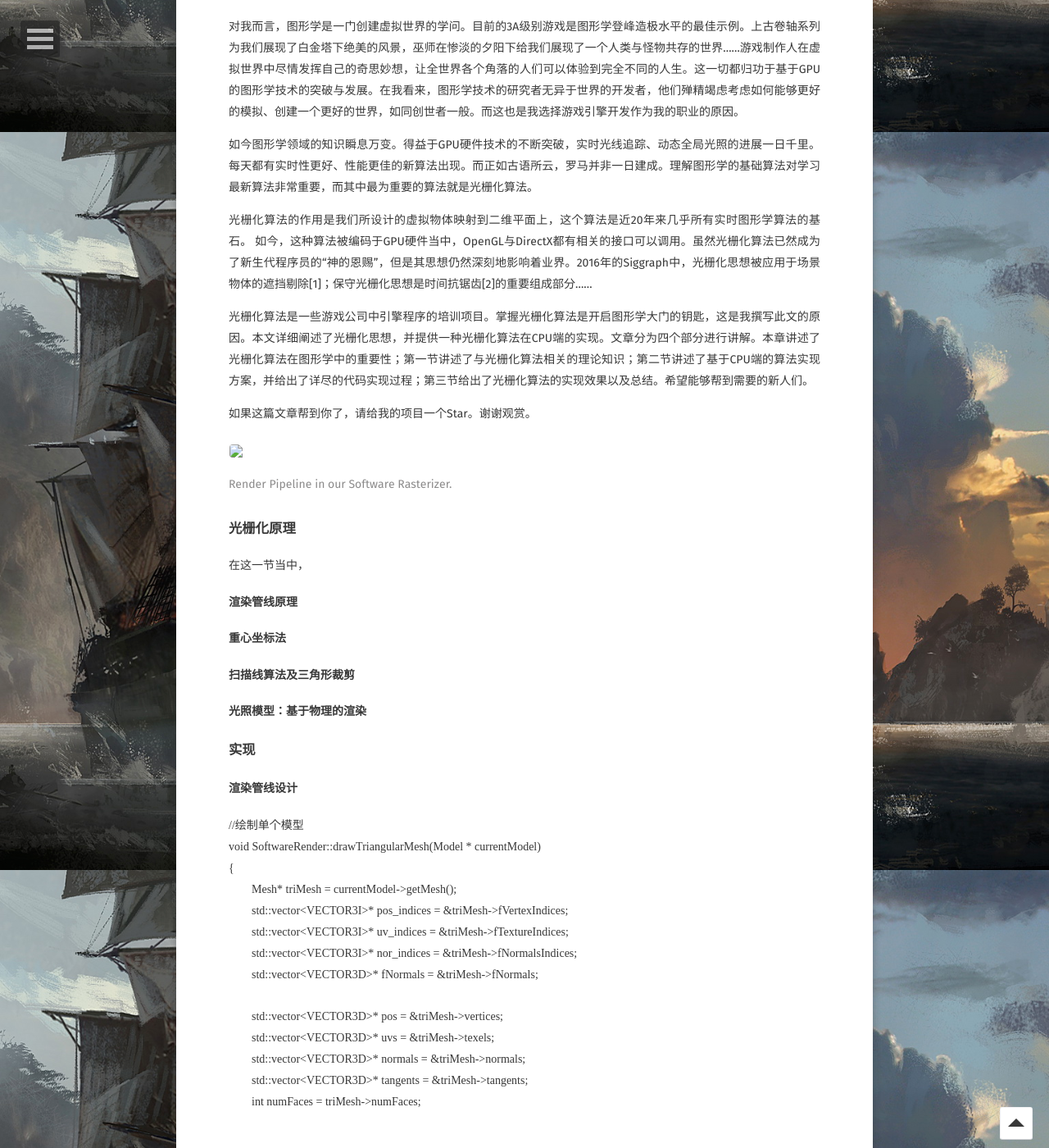
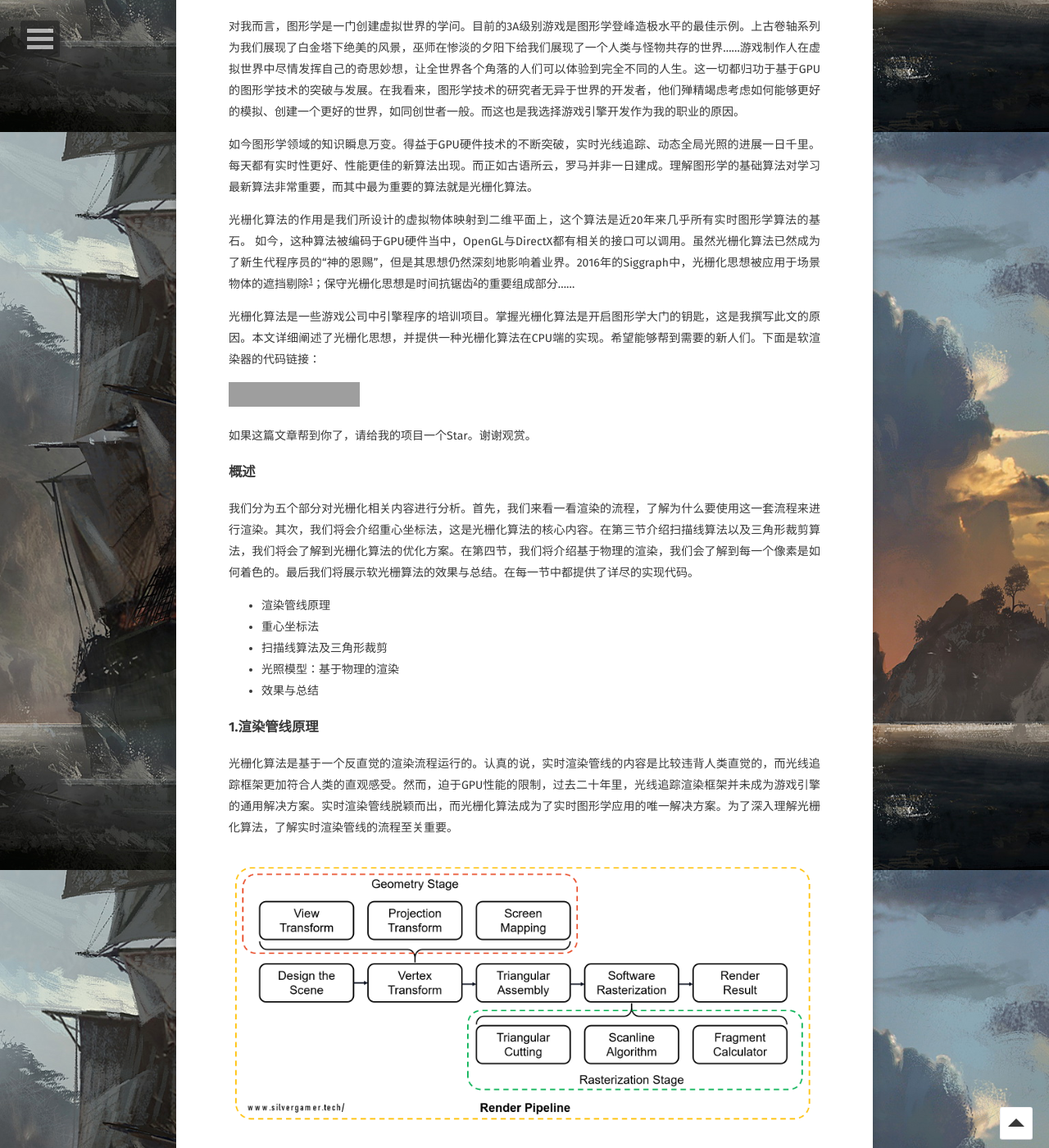
Before and after one commit to OneSilverBullet/silvergamer.github.io, a Jekyll site: the page built from _posts/2021-10-07-SoftwareRasterizer.md, in a window 1280 px wide and 1400 px high, scrolled down 739 px. Shown: the whole window at 82% size. Built offline with Jekyll 4.4.1, drawn with Linux system fonts in a browser that asks for light colours; some web fonts are replaced; comment, search, counter and statistics services are not loaded; some of the changed text lies outside the part shown; grey boxes are pictures that could not be loaded.

Commit message:
Update Software Rasterizer

````diff
--- a/_posts/2021-10-07-SoftwareRasterizer.md
+++ b/_posts/2021-10-07-SoftwareRasterizer.md
@@ -18,269 +18,76 @@
 
 如今图形学领域的知识瞬息万变。得益于GPU硬件技术的不断突破，实时光线追踪、动态全局光照的进展一日千里。每天都有实时性更好、性能更佳的新算法出现。而正如古语所云，罗马并非一日建成。理解图形学的基础算法对学习最新算法非常重要，而其中最为重要的算法就是光栅化算法。
 
-光栅化算法的作用是我们所设计的虚拟物体映射到二维平面上，这个算法是近20年来几乎所有实时图形学算法的基石。 如今，这种算法被编码于GPU硬件当中，OpenGL与DirectX都有相关的接口可以调用。虽然光栅化算法已然成为了新生代程序员的“神的恩赐”，但是其思想仍然深刻地影响着业界。2016年的Siggraph中，光栅化思想被应用于场景物体的遮挡剔除[1]；保守光栅化思想是时间抗锯齿[2]的重要组成部分……
+光栅化算法的作用是我们所设计的虚拟物体映射到二维平面上，这个算法是近20年来几乎所有实时图形学算法的基石。 如今，这种算法被编码于GPU硬件当中，OpenGL与DirectX都有相关的接口可以调用。虽然光栅化算法已然成为了新生代程序员的“神的恩赐”，但是其思想仍然深刻地影响着业界。2016年的Siggraph中，光栅化思想被应用于场景物体的遮挡剔除[^1]；保守光栅化思想是时间抗锯齿[^2]的重要组成部分……
 
-光栅化算法是一些游戏公司中引擎程序的培训项目。掌握光栅化算法是开启图形学大门的钥匙，这是我撰写此文的原因。本文详细阐述了光栅化思想，并提供一种光栅化算法在CPU端的实现。文章分为四个部分进行讲解。本章讲述了光栅化算法在图形学中的重要性；第一节讲述了与光栅化算法相关的理论知识；第二节讲述了基于CPU端的算法实现方案，并给出了详尽的代码实现过程；第三节给出了光栅化算法的实现效果以及总结。希望能够帮到需要的新人们。
+[^1]: <https://dl.acm.org/doi/abs/10.5555/2977336.2977340>
+[^2]: <http://alextardif.com/TAA.html>
+
+光栅化算法是一些游戏公司中引擎程序的培训项目。掌握光栅化算法是开启图形学大门的钥匙，这是我撰写此文的原因。本文详细阐述了光栅化思想，并提供一种光栅化算法在CPU端的实现。希望能够帮到需要的新人们。下面是软渲染器的代码链接：
+
+<iframe src="https://github.com/OneSilverBullet/SilverGL-Soft_Render_Pipline" frameborder="0" scrolling="0" width="160px" height="30px"></iframe>
 
 如果这篇文章帮到你了，请给我的项目一个Star。谢谢观赏。
 
+### 概述
+我们分为五个部分对光栅化相关内容进行分析。首先，我们来看一看渲染的流程，了解为什么要使用这一套流程来进行渲染。其次，我们将会介绍重心坐标法，这是光栅化算法的核心内容。在第三节介绍扫描线算法以及三角形裁剪算法，我们将会了解到光栅化算法的优化方案。在第四节，我们将介绍基于物理的渲染，我们会了解到每一个像素是如何着色的。最后我们将展示软光栅算法的效果与总结。在每一节中都提供了详尽的实现代码。
 
-<figure class="half">
-    <a href="/_img/SoftRFig/RenderPipeline.png"><img src="/_img/SoftRFig/RenderPipeline.png"></a>
+* 渲染管线原理
+* 重心坐标法
+* 扫描线算法及三角形裁剪
+* 光照模型：基于物理的渲染
+* 效果与总结
+
+
+### 1.渲染管线原理
+
+光栅化算法是基于一个反直觉的渲染流程运行的。认真的说，实时渲染管线的内容是比较违背人类直觉的，而光线追踪框架更加符合人类的直观感受。然而，迫于GPU性能的限制，过去二十年里，光线追踪渲染框架并未成为游戏引擎的通用解决方案。实时渲染管线脱颖而出，而光栅化算法成为了实时图形学应用的唯一解决方案。为了深入理解光栅化算法，了解实时渲染管线的流程至关重要。
+
+<figure>
+    <a href="https://raw.githubusercontent.com/OneSilverBullet/SilverGamer.GitHub.io/gh-pages/_img/SoftRFig/RenderPipeline.png"><img src="https://raw.githubusercontent.com/OneSilverBullet/SilverGamer.GitHub.io/gh-pages/_img/SoftRFig/RenderPipeline.png" align="center"></a>
     <figcaption>Render Pipeline in our Software Rasterizer.</figcaption>
 </figure>
 
-### 光栅化原理
 
-在这一节当中，
+我们所设计的软光栅程序的渲染管线如上图所示。整个渲染流程由四个阶段构成：设计场景、顶点变换、三角形组装、光栅化。
+
+试想一下，我们现在要渲染一个漂亮的场景，首先需要艺术家们通过3DMax、Maya等软件创建相应的场景模型。场景模型通常由大量顶点构成，而顶点由顶点属性描述。例如顶点的position，normal，uv以及构成每一个三角形所需要的三个顶点索引值。我们将渲染管线的整体视为一个函数，而这些顶点属性所构成的数据集合，就是这个函数的输入值。因此，设计场景是确定渲染管线输入的关键阶段，通常由团队中的艺术家完成这一阶段。
+
+以.obj文件为例，
+
+~~~ C++
+
+
+~~~
 
 
 
-#### 渲染管线原理
-#### 重心坐标法
-#### 扫描线算法及三角形裁剪
-#### 光照模型：基于物理的渲染
-### 实现
+### 2.重心坐标法
 
-#### 渲染管线设计
+<figure>
+    <a href="https://raw.githubusercontent.com/OneSilverBullet/SilverGamer.GitHub.io/gh-pages/_img/SoftRFig/BCM.png"><img src="https://raw.githubusercontent.com/OneSilverBullet/SilverGamer.GitHub.io/gh-pages/_img/SoftRFig/BCM.png" align="center"></a>
+    <figcaption>Barycentric Coordinate Method.</figcaption>
+</figure>
 
-~~~ C++
-//绘制单个模型
-void SoftwareRender::drawTriangularMesh(Model * currentModel)
-{
-	Mesh* triMesh = currentModel->getMesh();
-	std::vector<VECTOR3I>* pos_indices = &triMesh->fVertexIndices;
-	std::vector<VECTOR3I>* uv_indices = &triMesh->fTextureIndices;
-	std::vector<VECTOR3I>* nor_indices = &triMesh->fNormalsIndices;
-	std::vector<VECTOR3D>* fNormals = &triMesh->fNormals;
+### 3.扫描线算法及三角形裁剪
+<figure>
+    <a href="https://raw.githubusercontent.com/OneSilverBullet/SilverGamer.GitHub.io/gh-pages/_img/SoftRFig/Scanline.png"><img src="https://raw.githubusercontent.com/OneSilverBullet/SilverGamer.GitHub.io/gh-pages/_img/SoftRFig/Scanline.png" align="center"></a>
+    <figcaption>Scanline Method.</figcaption>
+</figure>
 
-	std::vector<VECTOR3D>* pos = &triMesh->vertices;
-	std::vector<VECTOR3D>* uvs = &triMesh->texels;
-	std::vector<VECTOR3D>* normals = &triMesh->normals;
-	std::vector<VECTOR3D>* tangents = &triMesh->tangents;
-	int numFaces = triMesh->numFaces;
+<figure>
+    <a href="https://raw.githubusercontent.com/OneSilverBullet/SilverGamer.GitHub.io/gh-pages/_img/SoftRFig/TriCutting.png"><img src="https://raw.githubusercontent.com/OneSilverBullet/SilverGamer.GitHub.io/gh-pages/_img/SoftRFig/TriCutting.png" align="center"></a>
+    <figcaption>Triangular Cutting.</figcaption>
+</figure>
 
 
-	MATRIX4X4 worldToObject = (*(currentModel->getModelMatrix())).GetInverseTranspose();
+### 4.光照模型：基于物理的渲染
 
-	//初始化Shader信息
-	software_camera->BuildViewMatrix();
-	viewMatrix = software_camera->camera_viewMatrix;
-	modelMatrix = *currentModel->getModelMatrix();
-	projectMatrix = software_camera->camera_projectMatrix;
-	curTexture = currentModel->getAlbedo()->sampler;
-
-	PBRShader pbrShader;
-	//1. 初始化图像
-	pbrShader.albedo = currentModel->getAlbedo();
-	pbrShader.normal = currentModel->getNormal();
-	pbrShader.ambientO = currentModel->getAO();
-	pbrShader.roughness = currentModel->getRoughness();
-	pbrShader.metal = currentModel->getMetallic();
-	//2. 初始化灯光
-	VECTOR3D* lightPositions = new VECTOR3D[software_lightnum];
-	VECTOR3D* lightColors = new VECTOR3D[software_lightnum];
-	for (int i = 0; i < software_lightnum; ++i)
-	{
-		lightColors[i] = software_lights[i].color;
-		lightPositions[i] = software_lights[i].position;
-	}
-	pbrShader.lightCol = lightColors;
-	pbrShader.lightPos = lightPositions;
-	pbrShader.cameraPos = software_camera->getPosition();
-	pbrShader.numLights = software_lightnum;
-	//3. 初始化必要矩阵
-	software_camera->BuildViewMatrix();
-	pbrShader.MV = (software_camera->camera_viewMatrix)*(*currentModel->getModelMatrix());
-	pbrShader.MVP = software_camera->camera_projectMatrix * pbrShader.MV;
-	pbrShader.V = software_camera->camera_viewMatrix;
-	pbrShader.M = *currentModel->getModelMatrix();
-	pbrShader.N = (pbrShader.M.GetInverseTranspose());
-	pbrShader.N.Transpose();
+<figure>
+    <a href="https://raw.githubusercontent.com/OneSilverBullet/SilverGamer.GitHub.io/gh-pages/_img/SoftRFig/PBR.png"><img src="https://raw.githubusercontent.com/OneSilverBullet/SilverGamer.GitHub.io/gh-pages/_img/SoftRFig/PBR.png" align="center"></a>
+    <figcaption>PBR Material.</figcaption>
+</figure>
 
 
-	for (int j = 0; j < numFaces; ++j)
-	{
-		//初始化当前模型第j个面的相关信息：位置，法线，纹理，切线
-		VECTOR3D trianglePrim[3], normalPrim[3], uvPrim[3], tangentPrim[3];
-		//获取相关模型第j个面的相关index。
-		VECTOR3I f = (*pos_indices)[j];
-		VECTOR3I n = (*nor_indices)[j];
-		VECTOR3I u = (*uv_indices)[j];
-
-		VECTOR4D* lightDirs = new VECTOR4D[software_lightnum * 3];
-		pbrShader.lightDirVal = lightDirs;
-		//获取当前三角形的完整几何信息，三个顶点的信息
-		packDataIntoTris(f, *pos, trianglePrim);
-		packDataIntoTris(n, *normals, normalPrim);
-		packDataIntoTris(u, *uvs, uvPrim);
-		packDataIntoTris(f, *tangents, tangentPrim);
-		VECTOR4D firtsPoint = VECTOR4D(trianglePrim[0]);
-		//检查当前面是否是正对着视角的，否则就筛除。
-		VECTOR4D camPos = software_camera->getPosition();
-		if (SilverGL::cullFace((*fNormals)[j], firtsPoint, worldToObject, camPos, CULL_BACK))
-		{
-			continue;
-		}
-		//构建三角形
-		Vertex modelA(trianglePrim[0], normalPrim[0], uvPrim[0], tangentPrim[0]);
-		Vertex modelB(trianglePrim[1], normalPrim[1], uvPrim[1], tangentPrim[1]);
-		Vertex modelC(trianglePrim[2], normalPrim[2], uvPrim[2], tangentPrim[2]);
-		Triangle triangle(modelA, modelB, modelC);
-		//绘制当前三角形
-		SilverGL::drawFace(renderTarget->front, renderTarget->depth, pbrShader, &triangle);
-
-		delete[] lightDirs;
-	}
-
-	delete[] lightPositions;
-	delete[] lightColors;
-}
-~~~
-
-#### 软光栅化算法
-#### 在CPU上设计Shader系统
-### 效果与总结
+### 5.效果与总结
 ### 额外阅读
-
-
-
-<iframe src="https://github.com/OneSilverBullet/SilverGL-Soft_Render_Pipline" frameborder="0" scrolling="0" width="160px" height="30px"></iframe>
-
-## Overview
-* Fork the [Moon repo](https://github.com/TaylanTatli/Moon/fork)
-* Edit `_config.yml` file.
-* Remove sample posts from `_posts` folder and add yours.
-* Edit `index.md` file in `about` folder.
-* Change repo name to `YourUserName.github.io`
-
-That's all.
-
-## Preview
-
-{% capture images %}
-	https://cloud.githubusercontent.com/assets/754514/14509716/61ac6c8e-01d6-11e6-879f-8308883de790.png
-	https://cloud.githubusercontent.com/assets/754514/14509717/61ad05ae-01d6-11e6-85ae-5a817dd8763b.png
-	https://cloud.githubusercontent.com/assets/754514/14509714/61a89708-01d6-11e6-8fcd-74b002a060df.png
-{% endcapture %}
-{% include gallery images=images caption="Screenshots of Moon Theme" cols=3 %}
-
----
-
-{% capture images %}
-	https://cloud.githubusercontent.com/assets/754514/14509718/61b09a20-01d6-11e6-8da1-4202ae4d83cd.png
-	https://cloud.githubusercontent.com/assets/754514/14509715/61aa9d00-01d6-11e6-81a6-c6837edf2e84.png
-{% endcapture %}
-{% include gallery images=images caption="Moon Theme on Small Screen Size" cols=2 %}
-
-See a [live version of Moon](http://taylantatli.github.io/Moon) hosted on GitHub.
-
-## Site Setup
-A quick checklist of the files you’ll want to edit to get up and running.
-
-### Site Wide Configuration
-`_config.yml` is your friend. Open it up and personalize it. Most variables are self explanatory but here's an explanation of each if needed:
-
-#### title
-
-The title of your site... shocker!
-
-Example `title: My Awesome Site`
-
-#### bio
-
-The description to show on your homepage.
-
-#### description
-
-The description to use for meta tags and navigation menu.
-
-#### url
-
-Used to generate absolute urls in `sitemap.xml`, `feed.xml`, and for generating canonical URLs in `<head>`. When developing locally either comment this out or use something like `http://localhost:4000` so all assets load properly. *Don't include a trailing `/`*.
-
-Examples:
-
-{% highlight yaml %}
-url: http://taylantatli.me/Moon
-url: http://localhost:4000
-url: //cooldude.github.io
-url:
-{% endhighlight %}
-
-#### reading_time
-
-Set true to show reading time for posts. And set `words_per_minute`, default is 200.
-
-#### logo
-Your site's logo. It will show on homepage and navigation menu. Also used for twitter meta tags.
-
-#### background
-Image for background. If you don't set it, color will be used as a background.
-
-#### Google Analytics and Webmaster Tools
-
-Google Analytics UA and Webmaster Tool verification tags can be entered in `_config.yml`. For more information on obtaining these meta tags check [Google Webmaster Tools](http://support.google.com/webmasters/bin/answer.py?hl=en&answer=35179) and [Bing Webmaster Tools](https://ssl.bing.com/webmaster/configure/verify/ownership) support.
-
-#### MathJax
-It's enabled. But if you don't want to use it. Set it false in  `_config.yml`.
-
-#### Disqus Comments
-Set your disqus shortname in `_config.yml` to use comments.
-
----
-
-### Navigation Links
-
-To set what links appear in the top navigation edit `_data/navigation.yml`. Use the following format to set the URL and title for as many links as you'd like. *External links will open in a new window.*
-
-{% highlight yaml %}
-- title: Home
-  url: /
-
-- title: Blog
-  url: /blog/
-
-- title: Projects
-  url: /projects/
-
-- title: About
-  url: /about/
-
-- title: Moon
-  url: http://taylantatli.me/Moon
-{% endhighlight %}
-
----
-
-## Layouts and Content
-
-Moon Theme use [Jekyll Compress](https://github.com/penibelst/jekyll-compress-html) to compress html output. But it can cause errors if you use "linenos" (line numbers). I suggest don't use line numbers for codes, because it won't look good with this theme, also i didn't give a proper style for them. If you insist to use line numbers, just remove `layout: compress` string from layouts. It will disable compressing.
-
-### Feature Image
-
-You can set feature image per post. Just add `feature: some link` to your post's front matter.
-
-```
-feature: /assets/img/some-image.png
-or
-feaure: http://example.com/some-image.png
-```
- This also will be used for twitter card:
-
-![Moon Twitter Card](https://cloud.githubusercontent.com/assets/754514/14509719/61c5751c-01d6-11e6-8c29-ce8ccad149bf.png)
-
-### Comments
-To show disqus comments for your post add `comments: true` to your post's front matter.
-
----
-
-## Questions?
-
-Found a bug or aren't quite sure how something works? By all means [file a GitHub Issue](https://github.com/TaylanTatli/Moon/issues/new). And if you make something cool with this theme feel free to let me know.
-
----
-
-## License
-
-This theme is free and open source software, distributed under the MIT License. So feel free to use this Jekyll theme on your site without linking back to me or including a disclaimer.
````
Also changed, not shown: index.md (+1 -1 lines), README.md.
